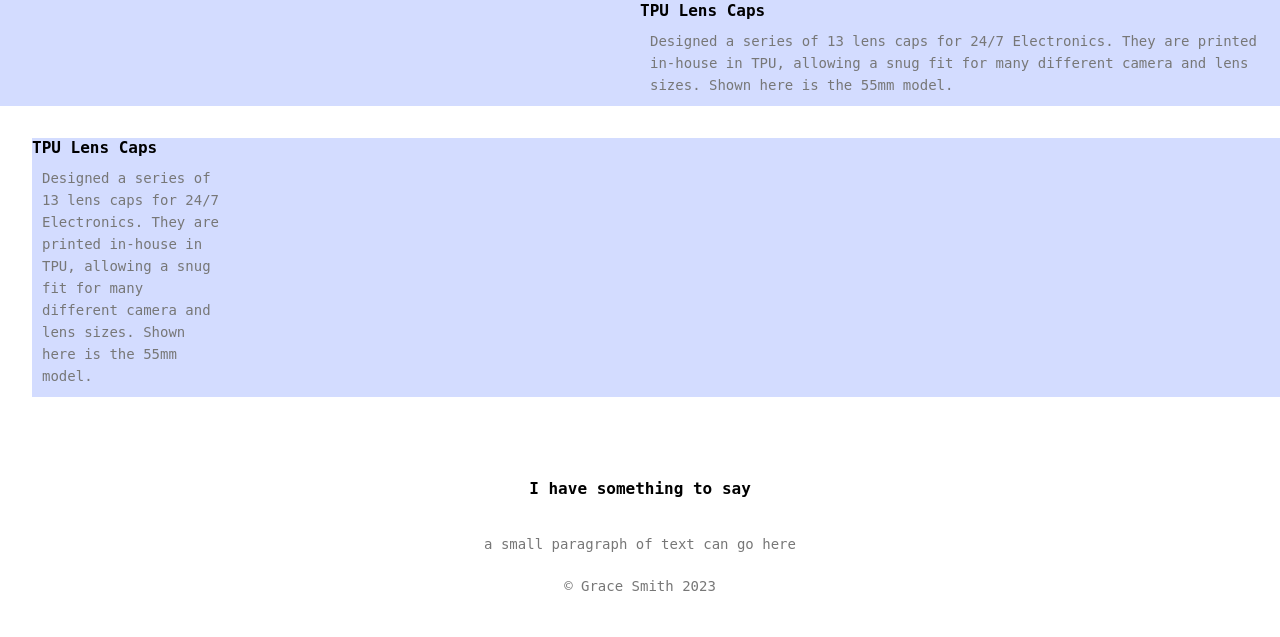
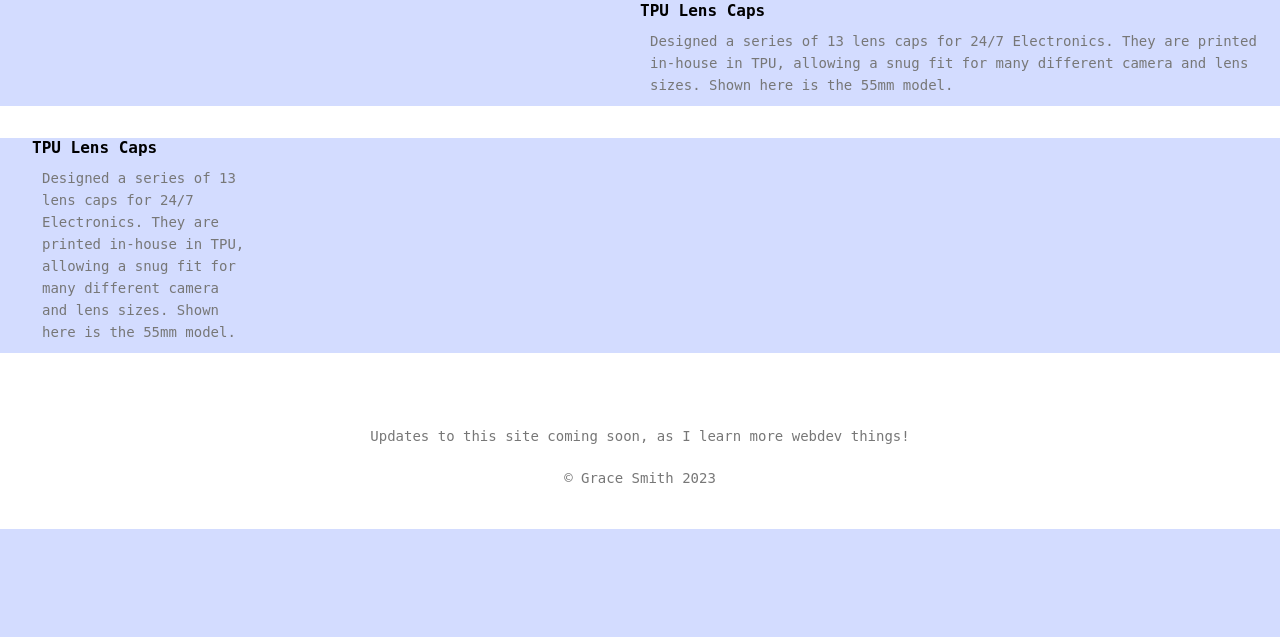
Before and after one commit to grace-n-smith/gracens.info, a PHP site: page /makerportfolio.html in a window 1280 px wide. Shown: the part 1327-1964 px from the top of the page. After the commit the page ends 1856 px from the top, so only its background shows below. Run offline with PHP 8.4, Linux system fonts and the light colour scheme; some libraries are stand-ins or nearby versions; some web fonts are replaced.

Commit message:
remove margin

```diff
--- a/makerportfolio.html
+++ b/makerportfolio.html
@@ -109,9 +109,8 @@
 
     <!-- FOOTER -->
     <section class="footer">
-        <h4>I have something to say</h4>
-        <p>a small paragraph of text can go here</p>
-        <p> &copy Grace Smith 2023 </p>
+      <p>Updates to this site coming soon, as I learn more webdev things!</p>
+      <p> &copy Grace Smith 2023 </p>
     </section>
 
 
--- a/style.css
+++ b/style.css
@@ -162,7 +162,6 @@ model-viewer {
     width: 100%;
     background-color: rgb(211, 220, 255);
     background-size: cover;
-    margin: 2rem;
 }
 .portfolio h1{
     padding-bottom: 50px;
@@ -209,8 +208,8 @@ body{
 
 /* ----------ATTEMPTING CSS GRID------------ */
 .grid {
+    margin: 2rem;
     display: grid;
     grid-template-columns: repeat(auto-fill, minmax(200px, 1fr));
-
     gap: 1rem
 }
```
